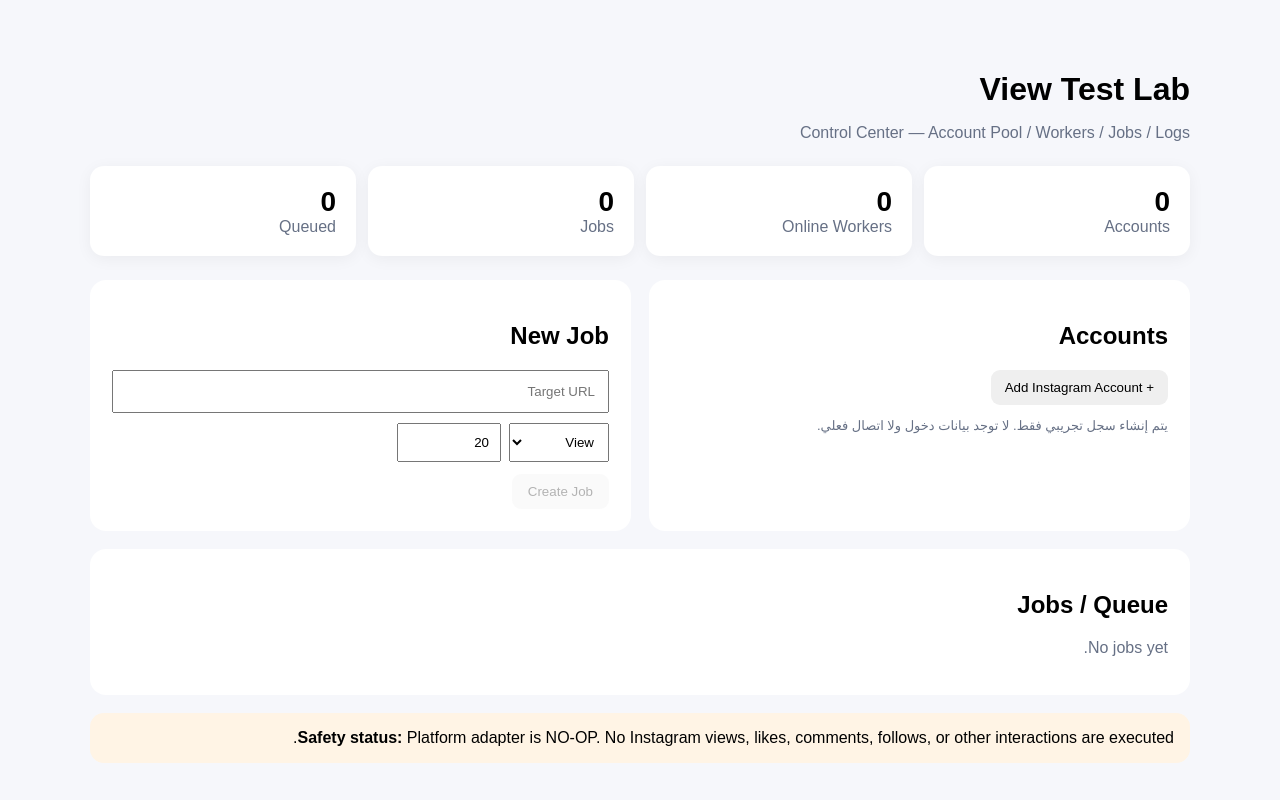
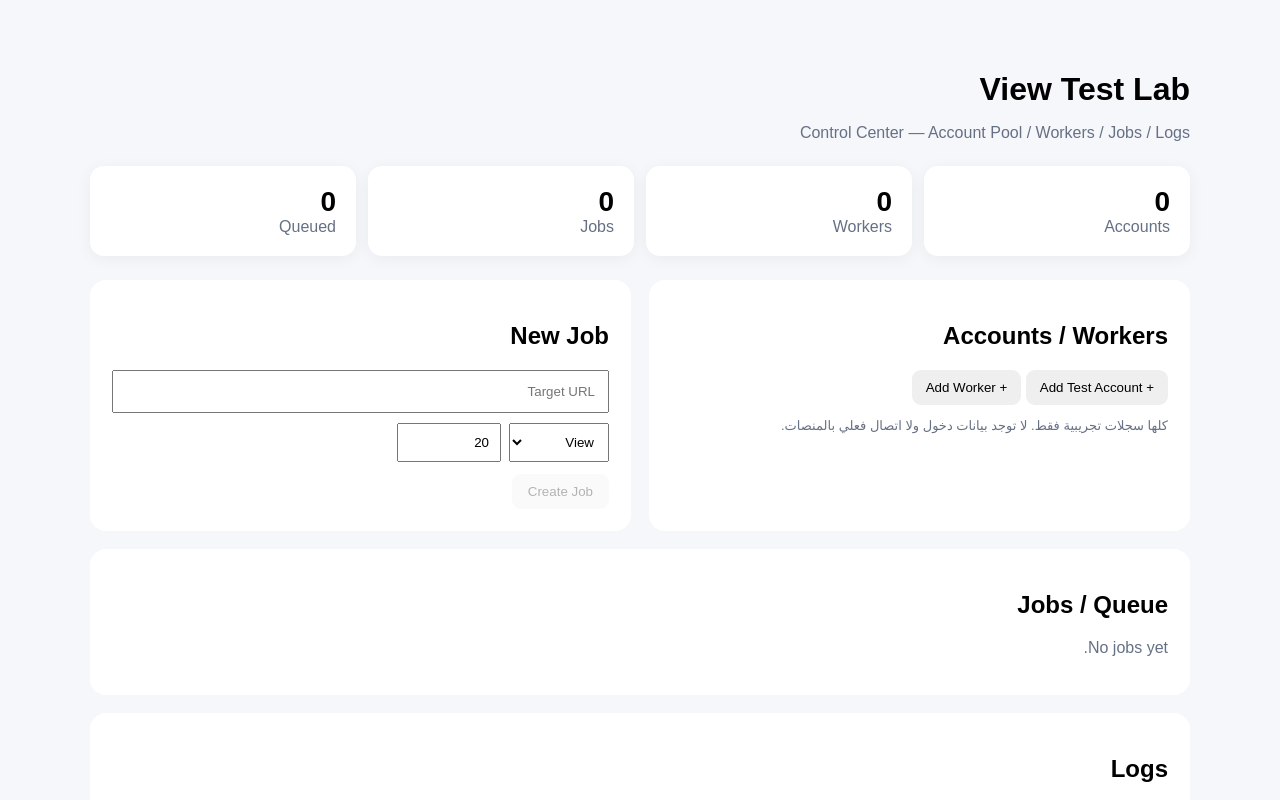
Before and after one commit to a7med-bakry/view-test-lab, a Next.js app: page / in a window 1280 px wide. Shown: the top 800 px of the page. Built offline with nearby package versions, Linux system fonts and the light colour scheme; no server answers.

Commit message:
Add worker manager, job runner, and logs dashboard

```diff
--- a/app/page.js
+++ b/app/page.js
@@ -1,21 +1,27 @@
 "use client";
 import {useEffect,useState} from "react";
 export default function Home(){
- const [accounts,setAccounts]=useState([]),[jobs,setJobs]=useState([]),[url,setUrl]=useState(""),[action,setAction]=useState("view"),[count,setCount]=useState(20),[loading,setLoading]=useState(false),[message,setMessage]=useState("");
- async function refresh(){const [a,j]=await Promise.all([fetch("/api/accounts").then(r=>r.json()),fetch("/api/jobs").then(r=>r.json())]);setAccounts(a.accounts||[]);setJobs(j.jobs||[])}
+ const [accounts,setAccounts]=useState([]),[jobs,setJobs]=useState([]),[workers,setWorkers]=useState([]),[logs,setLogs]=useState([]),[url,setUrl]=useState(""),[action,setAction]=useState("view"),[count,setCount]=useState(20),[loading,setLoading]=useState(false),[message,setMessage]=useState("");
+ async function refresh(){
+  const [a,j,w,l]=await Promise.all([fetch("/api/accounts").then(r=>r.json()),fetch("/api/jobs").then(r=>r.json()),fetch("/api/workers").then(r=>r.json()),fetch("/api/logs").then(r=>r.json())]);
+  setAccounts(a.accounts||[]);setJobs(j.jobs||[]);setWorkers(w.workers||[]);setLogs(l.logs||[]);
+ }
  useEffect(()=>{refresh()},[]);
- async function addAccount(){setLoading(true);const r=await fetch("/api/accounts",{method:"POST",headers:{"Content-Type":"application/json"},body:JSON.stringify({platform:"instagram"})});const d=await r.json();setMessage("تم إنشاء حساب تجريبي فارغ فقط");setLoading(false);refresh()}
- async function createJob(){if(!url.trim())return;setLoading(true);const r=await fetch("/api/jobs",{method:"POST",headers:{"Content-Type":"application/json"},body:JSON.stringify({targetUrl:url,action,count:Number(count)})});const d=await r.json();setMessage(r.ok?"تم إنشاء Job في الـQueue":"حصل خطأ في إنشاء الـJob");setLoading(false);refresh()}
+ async function addAccount(){setLoading(true);await fetch("/api/accounts",{method:"POST",headers:{"Content-Type":"application/json"},body:JSON.stringify({platform:"instagram"})});setMessage("تم إنشاء حساب تجريبي فارغ فقط");setLoading(false);refresh()}
+ async function addWorker(){setLoading(true);await fetch("/api/workers",{method:"POST"});setMessage("تم إنشاء Worker تجريبي");setLoading(false);refresh()}
+ async function createJob(){if(!url.trim())return;setLoading(true);const r=await fetch("/api/jobs",{method:"POST",headers:{"Content-Type":"application/json"},body:JSON.stringify({targetUrl:url,action,count:Number(count)})});setMessage(r.ok?"تم إنشاء Job في الـQueue":"حصل خطأ في إنشاء الـJob");setLoading(false);refresh()}
+ async function runJob(id){setLoading(true);const r=await fetch("/api/jobs/"+id+"/run",{method:"POST"});setMessage(r.ok?"تم تشغيل الـJob داخل الـLab":"تعذر تشغيل الـJob");setLoading(false);refresh()}
  return <main dir="rtl" style={{maxWidth:1100,margin:"30px auto",padding:20,fontFamily:"Arial,sans-serif"}}>
  <header style={{marginBottom:24}}><h1 style={{marginBottom:6}}>View Test Lab</h1><p style={{color:"#667085"}}>Control Center — Account Pool / Workers / Jobs / Logs</p></header>
  <section style={{display:"grid",gridTemplateColumns:"repeat(4,1fr)",gap:12,marginBottom:24}}>
- {[[accounts.length,"Accounts"],[0,"Online Workers"],[jobs.length,"Jobs"],[jobs.filter(x=>x.status==="queued").length,"Queued"]].map(([n,l])=><div key={l} style={{background:"#fff",padding:20,borderRadius:14,boxShadow:"0 3px 16px #0000000d"}}><div style={{fontSize:28,fontWeight:700}}>{n}</div><div style={{color:"#667085"}}>{l}</div></div>)}
+ {[[accounts.length,"Accounts"],[workers.filter(x=>x.status!=="offline").length,"Workers"],[jobs.length,"Jobs"],[jobs.filter(x=>x.status==="queued").length,"Queued"]].map(([n,l])=><div key={l} style={{background:"#fff",padding:20,borderRadius:14,boxShadow:"0 3px 16px #0000000d"}}><div style={{fontSize:28,fontWeight:700}}>{n}</div><div style={{color:"#667085"}}>{l}</div></div>)}
  </section>
  <section style={{display:"grid",gridTemplateColumns:"1fr 1fr",gap:18}}>
- <div style={{background:"#fff",padding:22,borderRadius:16}}><h2>Accounts</h2><button onClick={addAccount} disabled={loading} style={{padding:"10px 14px",border:0,borderRadius:9}}>+ Add Instagram Account</button><p style={{color:"#667085",fontSize:13}}>يتم إنشاء سجل تجريبي فقط. لا توجد بيانات دخول ولا اتصال فعلي.</p>{accounts.map(a=><div key={a.id} style={{padding:"12px 0",borderTop:"1px solid #eee"}}><b>Instagram</b> · {a.status}<br/><small>{a.id}</small></div>)}</div>
+ <div style={{background:"#fff",padding:22,borderRadius:16}}><h2>Accounts / Workers</h2><button onClick={addAccount} disabled={loading} style={{padding:"10px 14px",border:0,borderRadius:9}}>+ Add Test Account</button> <button onClick={addWorker} disabled={loading} style={{padding:"10px 14px",border:0,borderRadius:9}}>+ Add Worker</button><p style={{color:"#667085",fontSize:13}}>كلها سجلات تجريبية فقط. لا توجد بيانات دخول ولا اتصال فعلي بالمنصات.</p>{accounts.map(a=><div key={a.id} style={{padding:"10px 0",borderTop:"1px solid #eee"}}><b>Account</b> · {a.status}</div>)}{workers.map(w=><div key={w.id} style={{padding:"10px 0",borderTop:"1px solid #eee"}}><b>Worker</b> · {w.status} · {w.id}</div>)}</div>
  <div style={{background:"#fff",padding:22,borderRadius:16}}><h2>New Job</h2><input value={url} onChange={e=>setUrl(e.target.value)} placeholder="Target URL" style={{width:"100%",boxSizing:"border-box",padding:12,marginBottom:10}}/><div style={{display:"flex",gap:8}}><select value={action} onChange={e=>setAction(e.target.value)} style={{padding:10}}><option value="view">View</option><option value="like">Like</option><option value="comment">Comment</option></select><input type="number" min="1" max="20" value={count} onChange={e=>setCount(Math.min(20,Math.max(1,Number(e.target.value)||1)))} style={{width:80,padding:10}}/></div><button onClick={createJob} disabled={loading||!url.trim()} style={{marginTop:12,padding:"10px 16px",border:0,borderRadius:9}}>Create Job</button>{message&&<p>{message}</p>}</div>
  </section>
- <section style={{background:"#fff",padding:22,borderRadius:16,marginTop:18}}><h2>Jobs / Queue</h2>{jobs.length===0?<p style={{color:"#667085"}}>No jobs yet.</p>:jobs.map(j=><div key={j.id} style={{padding:"13px 0",borderTop:"1px solid #eee"}}><b>{j.action}</b> × {j.count} · <span>{j.status}</span><br/><small>{j.targetUrl} · {new Date(j.createdAt).toLocaleString()}</small></div>)}</section>
- <section style={{background:"#fff4e5",padding:16,borderRadius:14,marginTop:18}}><b>Safety status:</b> Platform adapter is NO-OP. No Instagram views, likes, comments, follows, or other interactions are executed.</section>
+ <section style={{background:"#fff",padding:22,borderRadius:16,marginTop:18}}><h2>Jobs / Queue</h2>{jobs.length===0?<p style={{color:"#667085"}}>No jobs yet.</p>:jobs.map(j=><div key={j.id} style={{padding:"13px 0",borderTop:"1px solid #eee"}}><b>{j.action}</b> × {j.count} · <span>{j.status}</span>{j.status==="queued"&&<button onClick={()=>runJob(j.id)} disabled={loading} style={{marginRight:10,padding:"6px 10px",border:0,borderRadius:7}}>Run in Lab</button>}<br/><small>{j.targetUrl} · {new Date(j.createdAt).toLocaleString()}</small></div>)}</section>
+ <section style={{background:"#fff",padding:22,borderRadius:16,marginTop:18}}><h2>Logs</h2>{logs.length===0?<p style={{color:"#667085"}}>No logs yet.</p>:logs.slice(0,20).map(l=><div key={l.id} style={{padding:"9px 0",borderTop:"1px solid #eee"}}><b>{l.type}</b> · {l.message}<br/><small>{new Date(l.createdAt).toLocaleString()}</small></div>)}</section>
+ <section style={{background:"#fff4e5",padding:16,borderRadius:14,marginTop:18}}><b>Safety status:</b> Platform adapter is NO-OP. Jobs only move through the synthetic Lab lifecycle; no Instagram views, likes, comments, follows, or other interactions are executed.</section>
  </main>
 }
```
